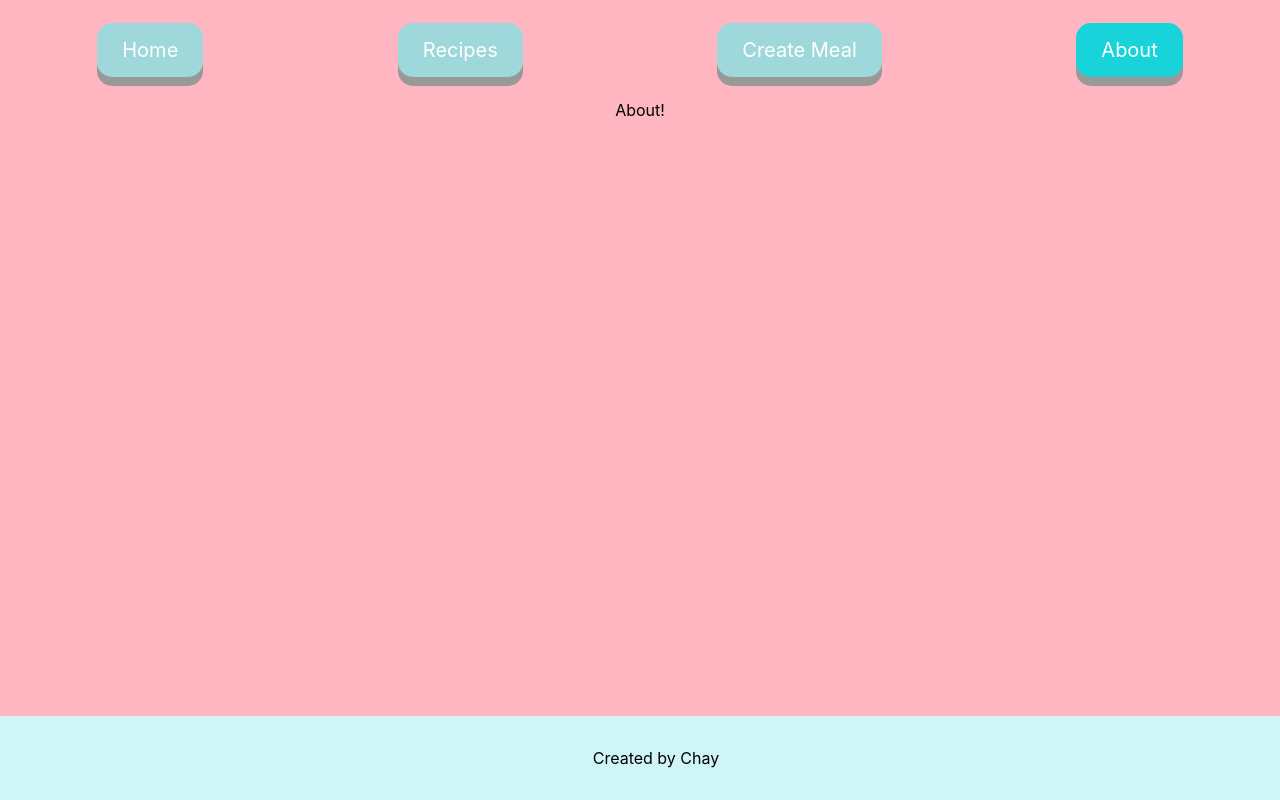
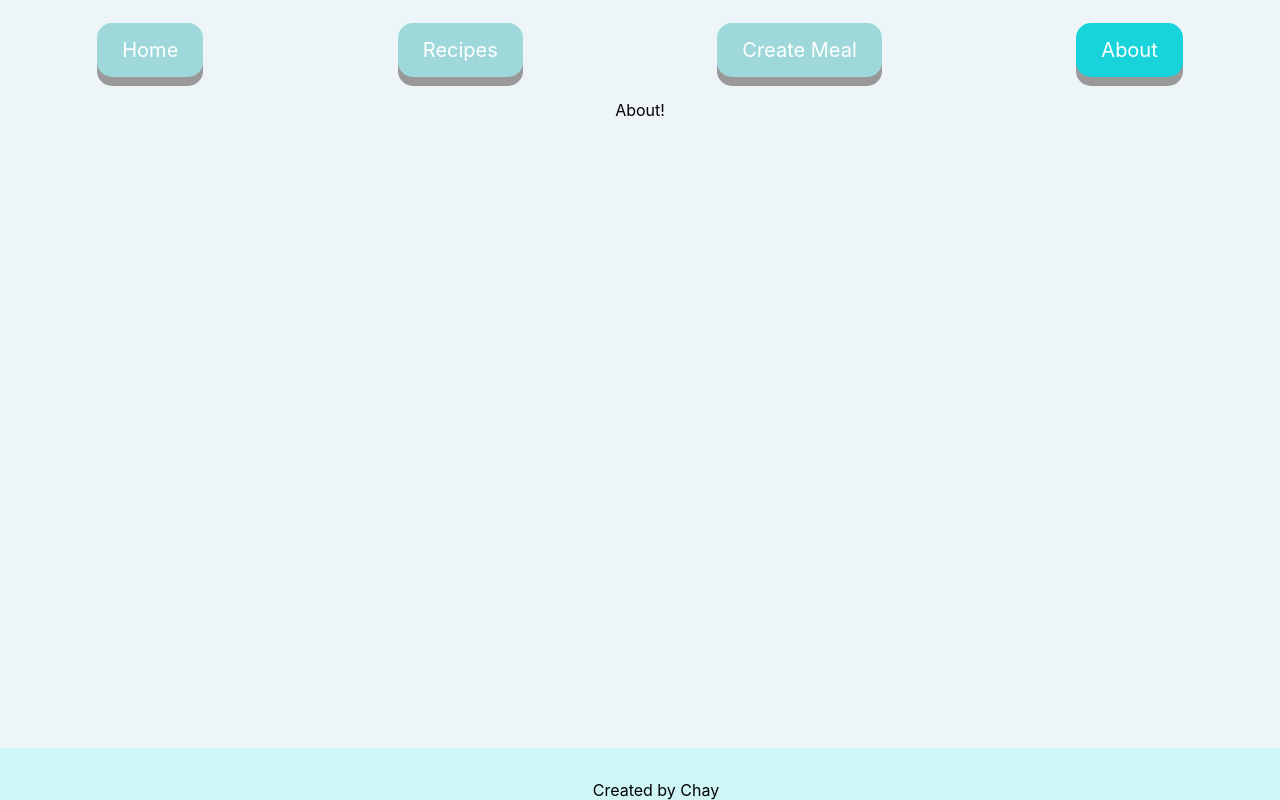
Before and after one commit to chay-chay/bite-bank-client, a React (Create React App) app: page /about in a window 1280 px wide. Built offline with nearby package versions, Linux system fonts and the light colour scheme.

Commit message:
change bg color

```diff
--- a/src/actions/recipesActions.js
+++ b/src/actions/recipesActions.js
@@ -9,10 +9,8 @@ export const addRecipe = (recipe) => ({ type: "ADDED_RECIPE", payload: recipe })
 const deleteRecipe = (recipeId) => {return { type: "DELETE_RECIPE", payload: recipeId}}
 // const updatingRecipe = (updatedRecipe) => {return{type: "UPDATE_MEAL", payload:updatedRecipe}}
 
-
+// thunk gives us the ability to return FUNCTIONS with a default argument of dispatch
 // asyn action works with thunk res for fetching recipes
-// mapDiapatchToProps
-//this.prop.fetchingRecipes in componentdidmount
 // the reason we use Thunk is get these fetch out of the containers/components
 export const fetchRecipes = () => {
     // console.log("B")
--- a/src/components/footer/footer.css
+++ b/src/components/footer/footer.css
@@ -5,5 +5,7 @@
     position: fixed;
     bottom: 0;
     left: 0;
+    height: 20px;
     width: 100%;
+    text-align: center;
   }
--- a/src/components/recipes/recipe.css
+++ b/src/components/recipes/recipe.css
@@ -1,6 +1,6 @@
 body{
     text-align: center;
-    background-color: lightpink;
+    background-color: rgba(197, 225, 233, 0.301);
 }
 
 /* h4{
```
